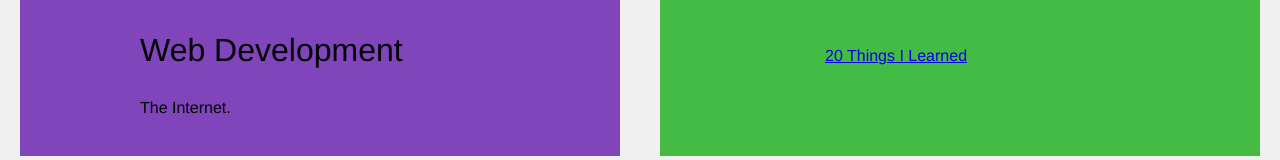
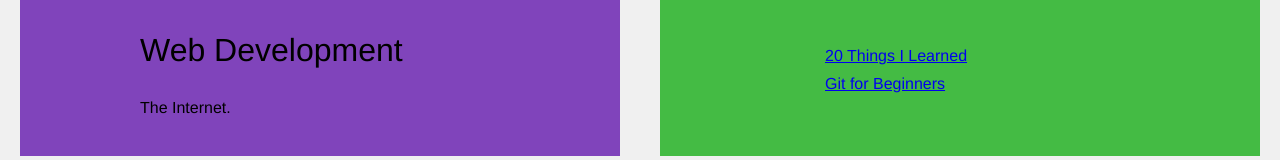
Before and after one commit to schifano/psychic-octo-bear, a plain HTML site: page index.html in a window 1280 px wide. Shown: the part 521-681 px from the top of the page. Drawn offline with Linux system fonts and the light colour scheme.

Commit message:
Add Git beginners link

```diff
--- a/index.html
+++ b/index.html
@@ -54,6 +54,7 @@
 		<div class="resources">
 		<ul>
 			<li><a href="http://www.20thingsilearned.com/">20 Things I Learned</a></li>
+			<li><a href="http://stackoverflow.com/questions/315911/git-for-beginners-the-definitive-practical-guide">Git for Beginners</a></li>
 		</ul>
 		</div>
 	</div>
```
